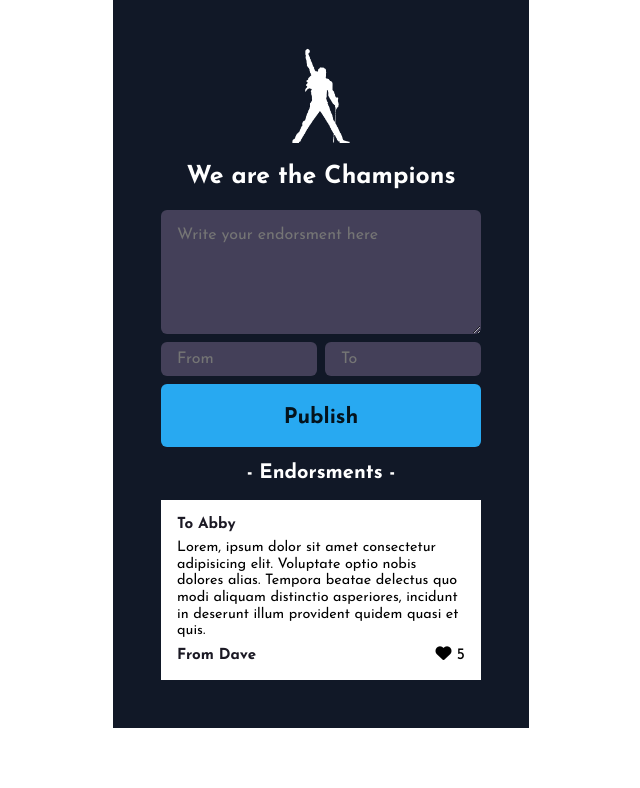
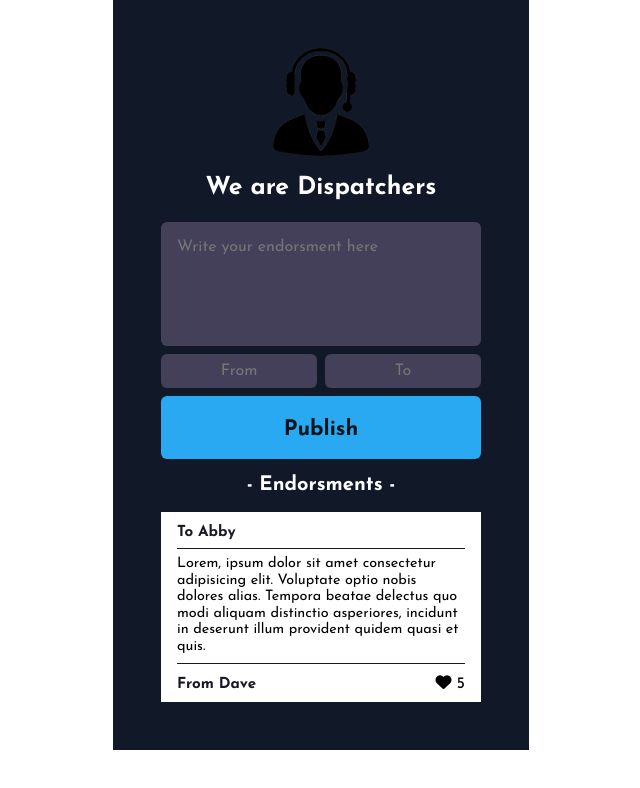
Before and after one commit to Drazen-TheGRC/EndorseMe, a plain HTML site: page index.html in a window 1280 px wide. Shown: the whole page, without its empty margins (319-959 px from the left). Drawn offline with nearby package versions, Linux system fonts and the light colour scheme.

Commit message:
change: img, heading and bit of styling

```diff
--- a/index.css
+++ b/index.css
@@ -35,6 +35,14 @@ img,
 
 img {
     width: 30%;
+}
+
+.dispatch {
+    font-size: 50px;
+    color: white;
+    width: 50px;
+    height: 50px;
+
 }
 
 h1,
@@ -81,20 +89,22 @@ button {
     display: flex;
     padding: 0.5em 0;
 }
-.from,
-.to {
+.from-input,
+.to-input {
     width: 50%;
+    text-align: center;
 }
-.from {
+.from-input {
     margin-right: 0.25em;
 }
-.to{
+.to-input {
     margin-left: 0.25em;
 }
 
 
 textarea {
     padding: 1em;
+    resize: none;
 }
 
 
@@ -115,19 +125,32 @@ h3 {
     color: #1B1924;
     font-size: 0.95em;
     font-weight: bold;
+
+
+}
+
+.to-render {
+    border-bottom: 1px solid #1B1924;
+    padding-top: 0.8em;
+    padding-bottom: 0.45em;
+}
+.from-render {
+    border-top: 1px solid #1B1924;
+    padding-top: 0.8em;
+    padding-bottom: 0.55em;
 }
 
 .endorsment-div {
     position: relative;
     background-color: white;
-    padding: 1em;
+    padding: 0 1em;
 }
 
 .like-span{
 
     position: absolute;
     right: 1em;
-    bottom: 1em;
+    bottom: 0.5em;
 }
 p{
     margin: 0.5em auto;
--- a/index.html
+++ b/index.html
@@ -16,28 +16,35 @@
     </head>
     <body>
         <div class="container">
-            <img src="assets/freddie.png" alt="">
-            <h1>We are the Champions</h1>
+            <img src="assets/dispatcher.png" alt="">
+            <h1>We are Dispatchers</h1>
 
             <form action="">
 
                 <textarea name="text" id="text" cols="30" rows="5" placeholder="Write your endorsment here"></textarea>
 
                 <div class="input-container">
-                    <input type="text" name="from" class="from" id="from" placeholder="From">
-                    <input type="text" name="to" class="to" id="to" placeholder="To">
+                    <input type="text" name="from-input" class="from-input" id="from-input" placeholder="From">
+                    <input type="text" name="to-input" class="to-input" id="to-input" placeholder="To">
                 </div>
 
                 <button type="submit">Publish</button>
             </form>
             <h2>- Endorsments -</h2>
 
-            <div class="endorsment-div">
-                <h3>To Abby</h2>
-                <p>Lorem, ipsum dolor sit amet consectetur adipisicing elit. Voluptate optio nobis dolores alias. Tempora beatae delectus quo modi aliquam distinctio asperiores, incidunt in deserunt illum provident quidem quasi et quis.</p>
-                <h3>From Dave</h2>
-                <span class="like-span"><i class="fa-solid fa-heart"></i> 5</span>
+
+            <div class="endorsment-container">
+
+                <div class="endorsment-div">
+                    <h3 class="to-render">To Abby</h2>
+                    <p>Lorem, ipsum dolor sit amet consectetur adipisicing elit. Voluptate optio nobis dolores alias. Tempora beatae delectus quo modi aliquam distinctio asperiores, incidunt in deserunt illum provident quidem quasi et quis.</p>
+                    <h3 class="from-render">From Dave</h2>
+                    <span class="like-span"><i class="fa-solid fa-heart"></i> 5</span>
+                </div>
+
             </div>
+
+
         </div>
         <script src="index.js"></script>
     </body>
```
Also changed, not shown: assets/dispatcher.png (added).
